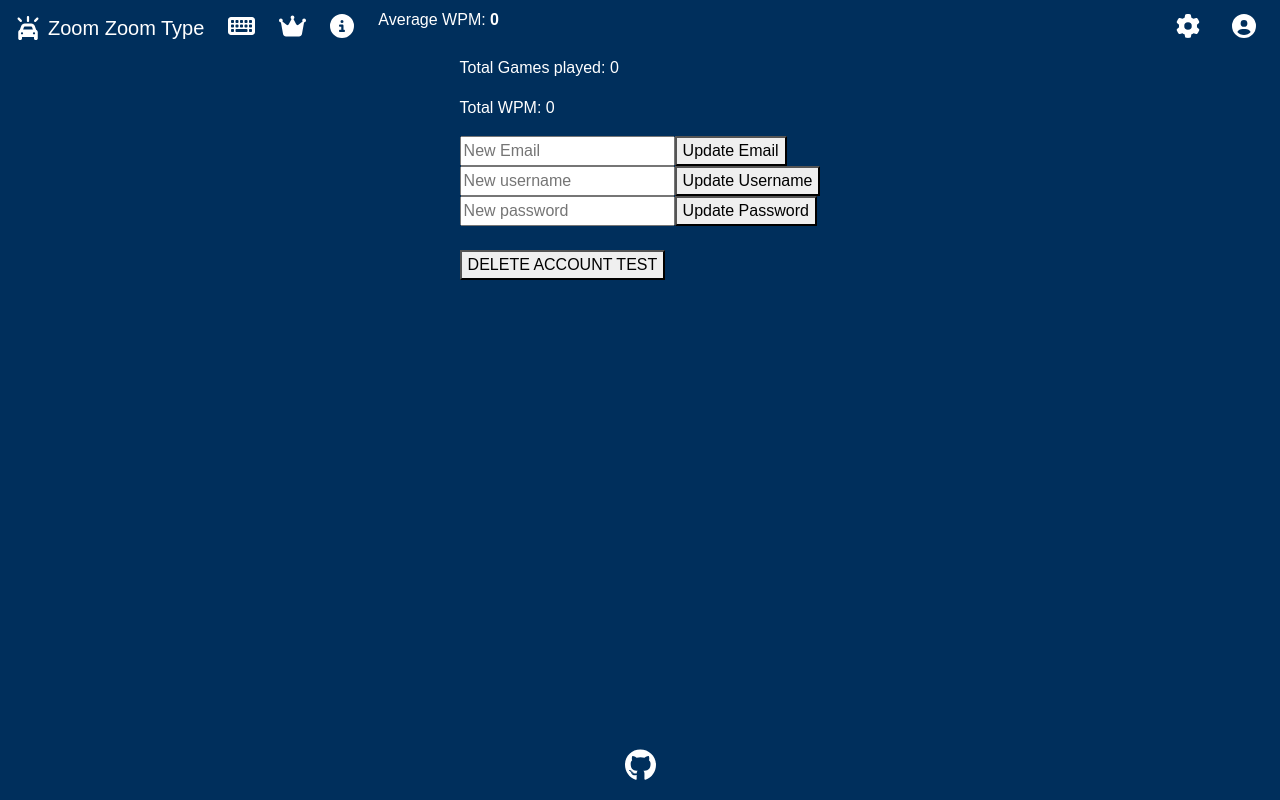
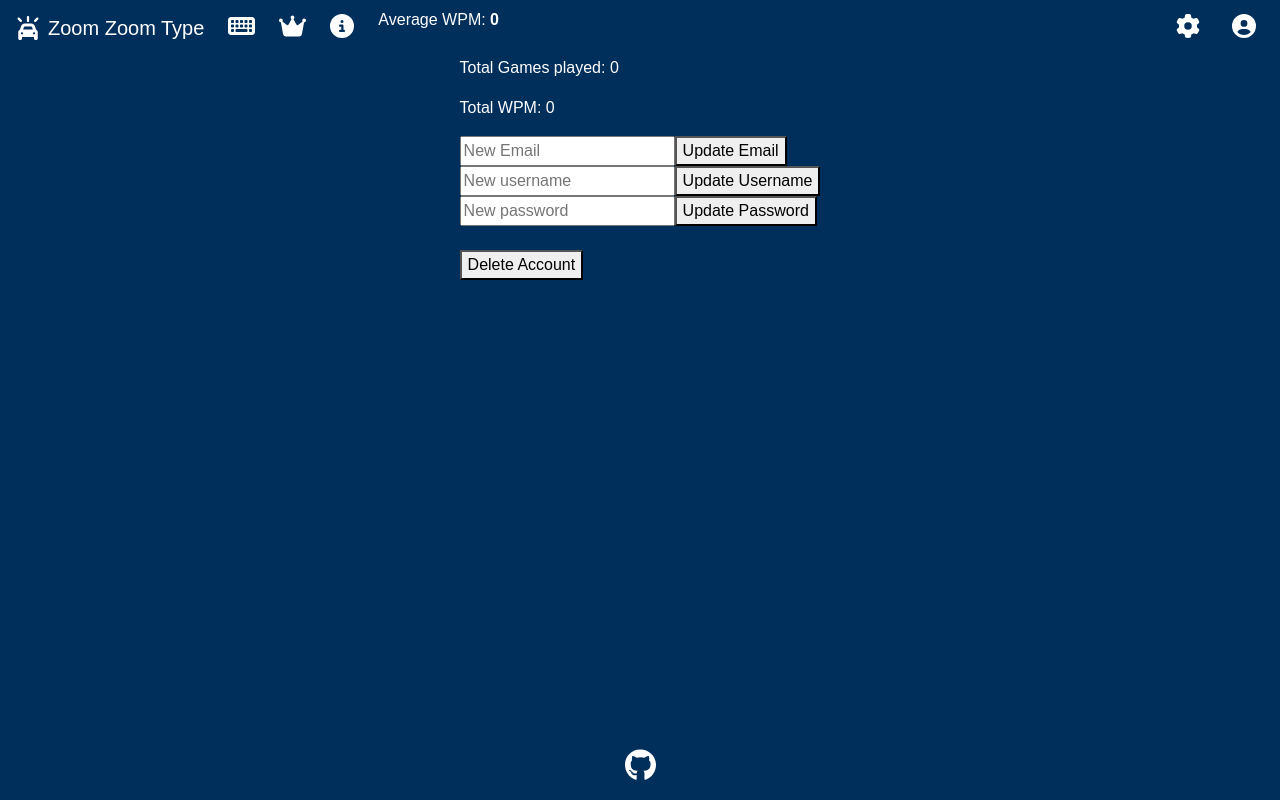
Before and after one commit to eHag-FRU/ZoomZoomType, a React (Vite) app in the folder client/: page /EditProfile in a window 1280 px wide. Built offline with nearby package versions, Linux system fonts and the light colour scheme; a web font is replaced by a local one.

Commit message:
Updates to EditProfile page

```diff
--- a/client/src/components/EditProfile.jsx
+++ b/client/src/components/EditProfile.jsx
@@ -183,7 +183,7 @@ const EditProfilePage = ({setWPM, deleteCookie}) => {
 
             <br></br>
 
-            <button onClick={handleDeleteAccount}>DELETE ACCOUNT TEST</button>
+            <button onClick={handleDeleteAccount}>Delete Account</button>
         </div>
     )
 }
```
